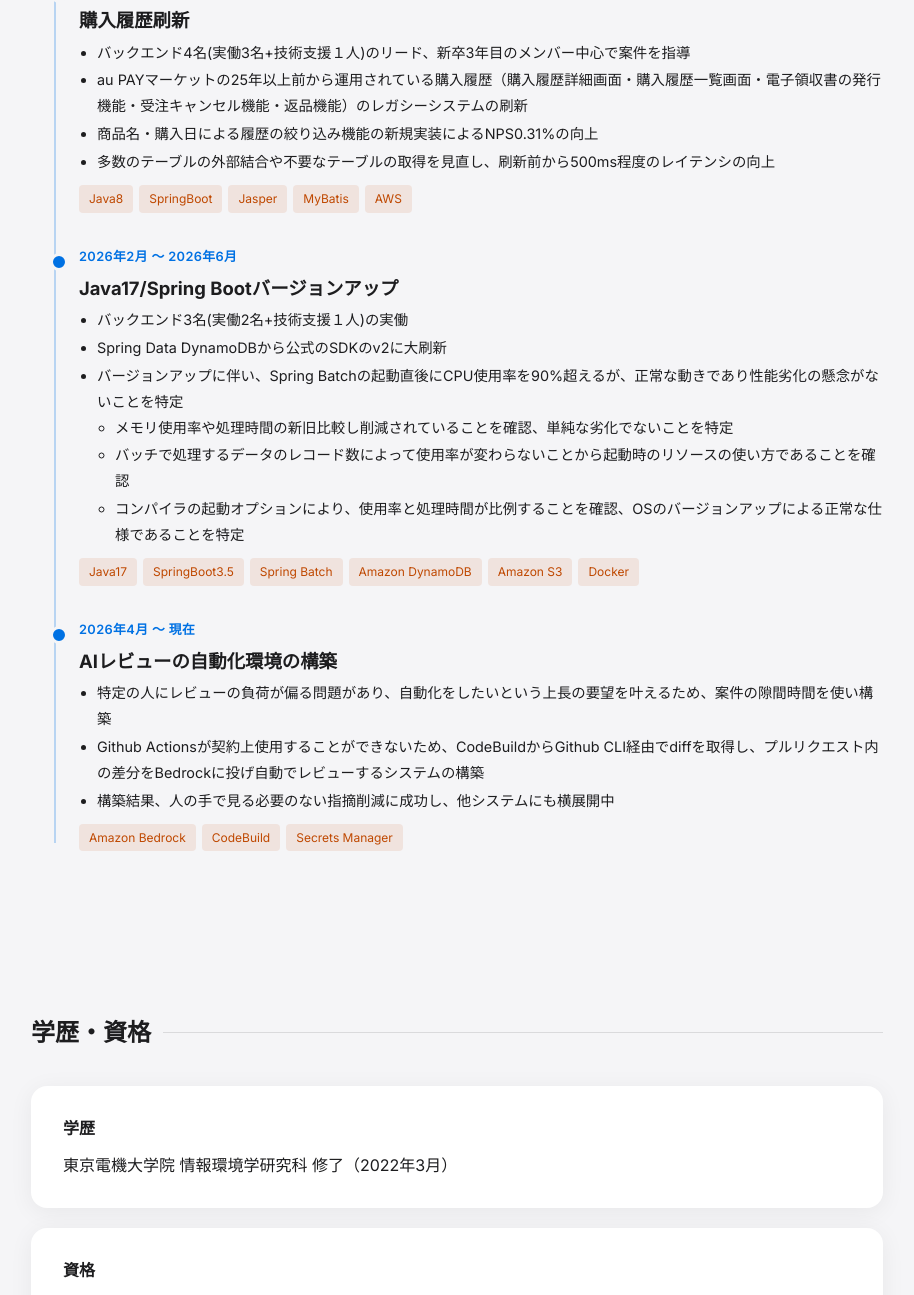
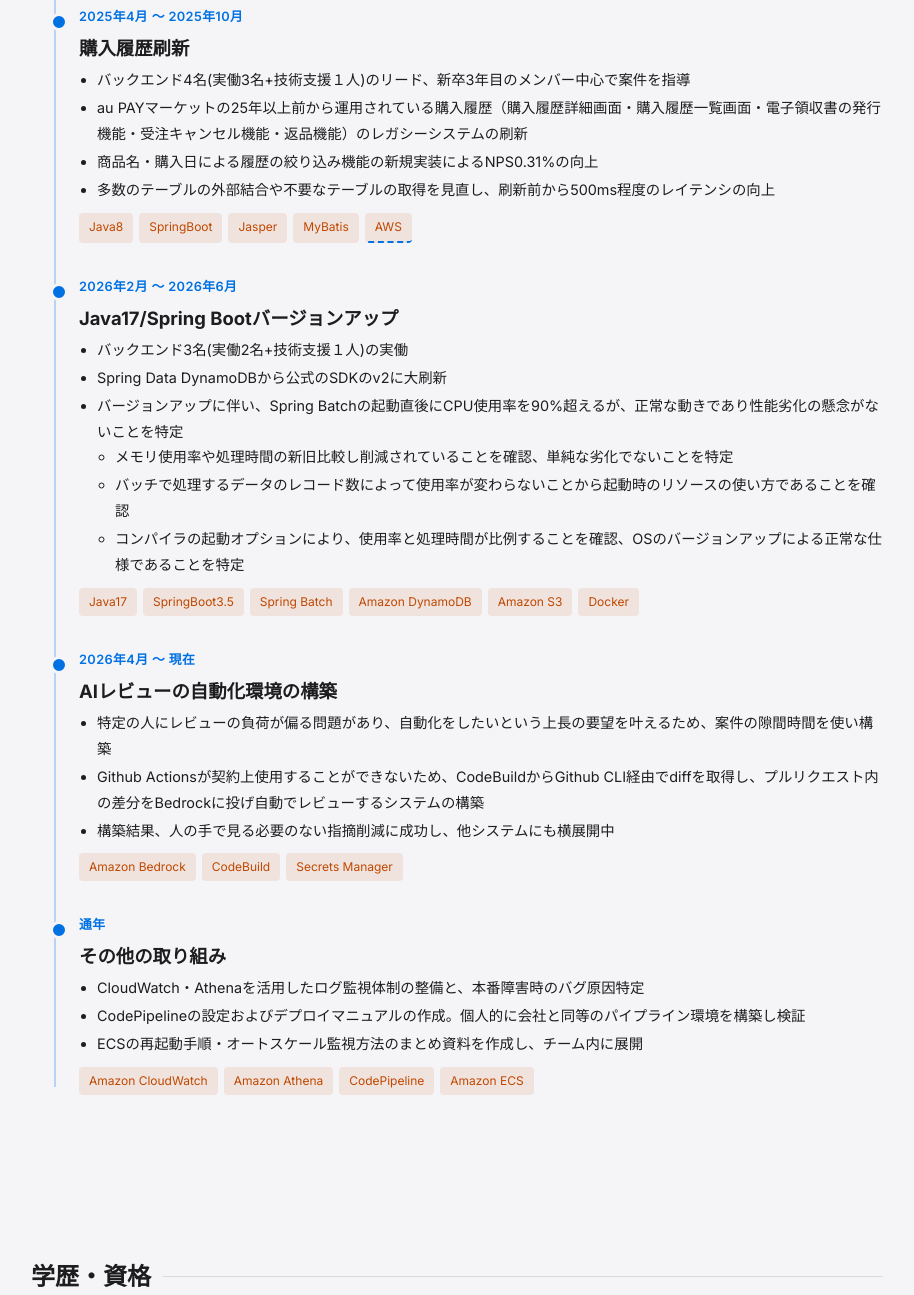
Before and after one commit to sakichang0226/profile, a plain HTML site: page index.html in a window 1280 px wide. Shown: the part 2881-4176 px from the top of the page, without its empty margins (183-1097 px from the left). Drawn offline with Linux system fonts and the light colour scheme.

Commit message:
AWSで触ってきたサービスをわかるようにする

```diff
--- a/css/style.css
+++ b/css/style.css
@@ -112,6 +112,7 @@ section { padding: 64px 0; }
 /* ── Tooltip ── */
 .has-tooltip {
   position: relative; cursor: pointer;
+  border-bottom: 2px dashed var(--accent);
 }
 .has-tooltip::after {
   content: attr(data-tooltip);
--- a/index.html
+++ b/index.html
@@ -94,7 +94,7 @@
       <div class="skill-group">
         <h4>Infrastructure / Tools</h4>
         <div class="skill-tags">
-          <span class="has-tooltip" data-tooltip="DynamoDB / S3 / Bedrock / CodeBuild / CodePipeline / ECS / CloudWatch / Athena / Secrets Manager / DMS / Glue">AWS</span>
+          <span class="has-tooltip" data-tooltip="EC2 / ECS / RDS / DynamoDB / S3 / CloudWatch / Athena / CodeBuild / CodePipeline / Bedrock / Secrets Manager">AWS</span>
           <span>Docker</span>
           <span>MySQL</span>
           <span>Git</span>
@@ -137,7 +137,7 @@
         <h3>クーポン表示改善</h3>
         <ul>
           <li>データ保持契約上削除できない未使用クーポンの蓄積により、DBインスタンス15台でも性能劣化が発生。加えてRuby on Rails実装のためベンダー確保が困難という課題があった</li>
-          <li>DMS・Gluejobによるデータ連携基盤の構築に伴い、Ruby on Rails製のユーザー向けAPIをJavaへ移植。DBインスタンスを当初2台、継続的な移植により計5台削減</li>
+          <li>別チームによるDMS・Gluejobでユーザー表示に必要なクーポンデータのみを連携する基盤が構築され、データ量の課題を解消。これに伴いRuby on Rails製のユーザー向けAPIをSpringBootへ移植。DBインスタンスを当初2台、継続的な移植により計5台削減</li>
           <li>モールクーポンの商品画面表示および検索画面での新規表示機能を実装し、クーポン取得数170%・利用数180%に向上</li>
         </ul>
         <div class="tech-stack">
@@ -181,7 +181,7 @@
           <span>SpringBoot</span>
           <span>Jasper</span>
           <span>MyBatis</span>
-          <span class="has-tooltip" data-tooltip="DynamoDB / S3 / Bedrock / CodeBuild / CodePipeline / ECS / CloudWatch / Athena / Secrets Manager / DMS / Glue">AWS</span>
+          <span class="has-tooltip" data-tooltip="EC2 / ECS / RDS / DynamoDB / S3 / CloudWatch / Athena / CodeBuild / CodePipeline / Bedrock / Secrets Manager">AWS</span>
         </div>
       </div>
 
@@ -222,6 +222,22 @@
           <span>Amazon Bedrock</span>
           <span>CodeBuild</span>
           <span>Secrets Manager</span>
+        </div>
+      </div>
+
+      <div class="timeline-item">
+        <div class="period">通年</div>
+        <h3>その他の取り組み</h3>
+        <ul>
+          <li>CloudWatch・Athenaを活用したログ監視体制の整備と、本番障害時のバグ原因特定</li>
+          <li>CodePipelineの設定およびデプロイマニュアルの作成。個人的に会社と同等のパイプライン環境を構築し検証</li>
+          <li>ECSの再起動手順・オートスケール監視方法のまとめ資料を作成し、チーム内に展開</li>
+        </ul>
+        <div class="tech-stack">
+          <span>Amazon CloudWatch</span>
+          <span>Amazon Athena</span>
+          <span>CodePipeline</span>
+          <span>Amazon ECS</span>
         </div>
       </div>
     </div>
```
